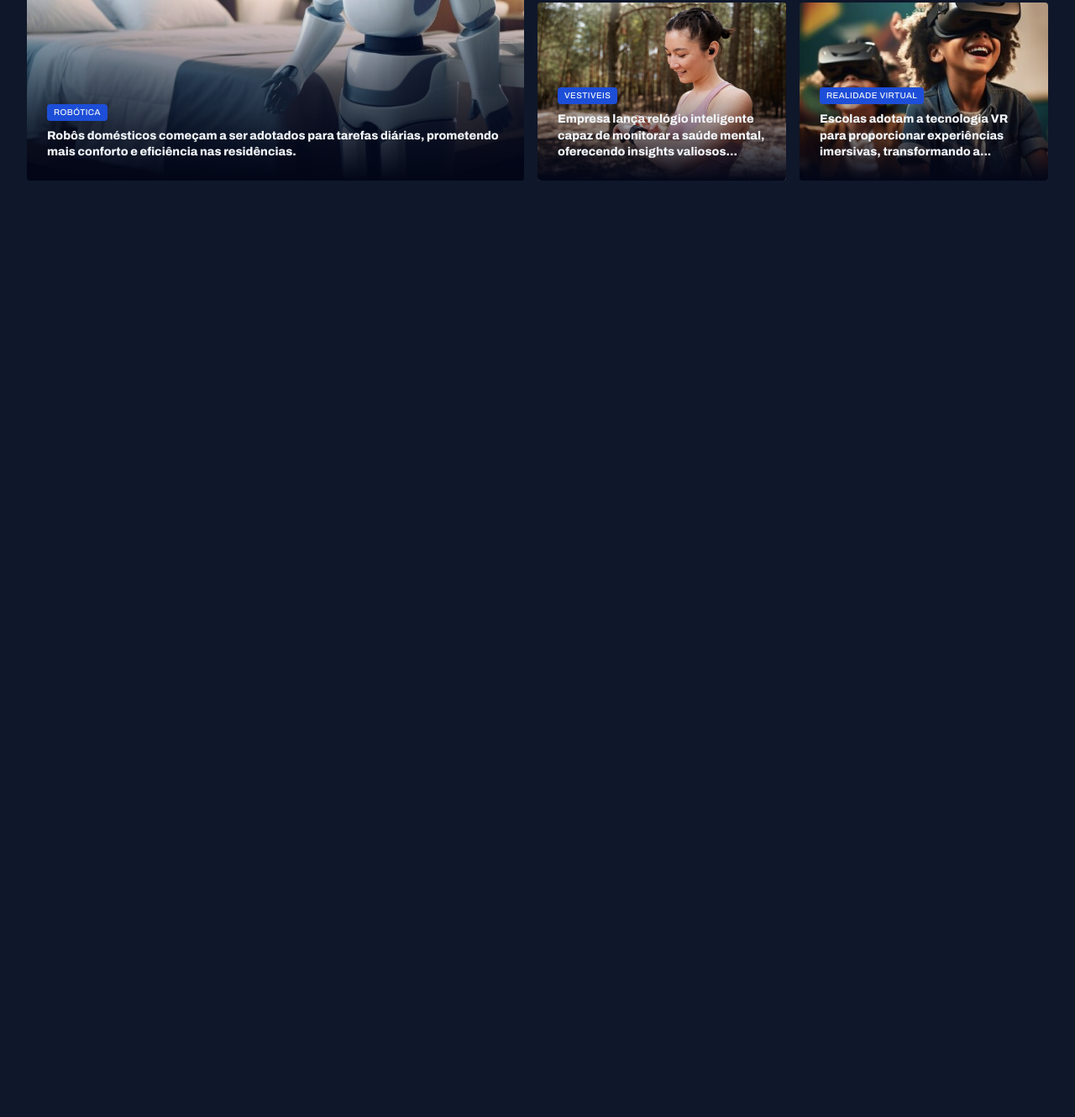
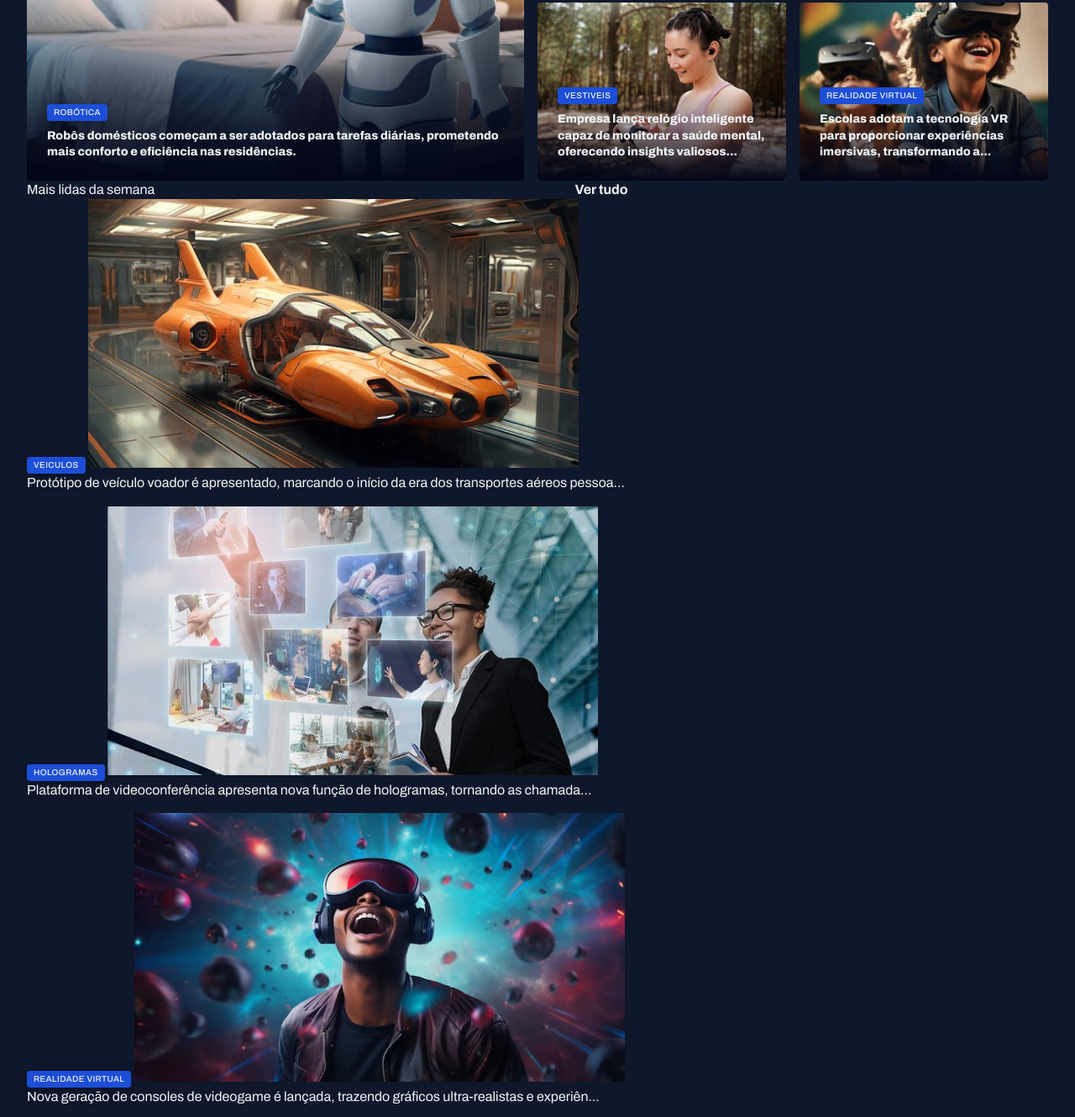
Before and after one commit to gabrielpelc/News-portal, a plain HTML site: page index.html in a window 1280 px wide. Shown: the part 382-1712 px from the top of the page at 84% size. Before the commit the page ends 800 px from the top, so only its background shows below. Drawn offline with Linux system fonts and the light colour scheme.

Commit message:
Structure Weekly section

```diff
--- a/index.html
+++ b/index.html
@@ -82,6 +82,42 @@
         </figure>
       </div>
     </section>
+
+    <section id="weekly">
+      <header class="grid grid-flow-col">
+        <h3>Mais lidas da semana</h3>
+        <a href="#" class="grid grid-flow-col">
+        <strong>Ver tudo</strong>
+        <span></span>
+      </a>
+      </header>
+
+      <div class="grid gap-16">
+        <figure>
+          <span class="content-tag">Veiculos</span>
+          <img src="./assets/images/Image 06.png" alt="">
+          <p>Protótipo de veículo voador é apresentado, marcando o início da era dos transportes aéreos pessoa...</p>
+        </figure>
+
+        <figure>
+          <span class="content-tag">Hologramas</span>
+          <img src="./assets/images/Image 07.png" alt="">
+          <p>Plataforma de videoconferência apresenta nova função de hologramas, tornando as chamada...</p>
+        </figure>
+
+        <figure>
+          <span class="content-tag">Realidade Virtual</span>
+          <img src="./assets/images/Image 08.png" alt="">
+          <p>Nova geração de consoles de videogame é lançada, trazendo gráficos ultra-realistas e experiên...</p>
+        </figure>
+
+        <figure>
+          <span class="content-tag">Internet</span>
+          <img src="./assets/images/Image 09.png" alt="">
+          <p>Projeto busca oferecer internet de alta velocidade em áreas remotas através de satélites.</p>
+        </figure>
+      </div>
+    </section>
   </main>
 </body>
 </html>
```
